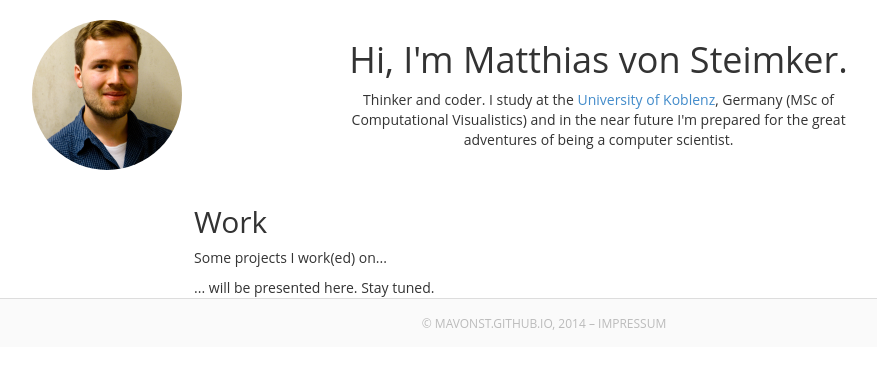
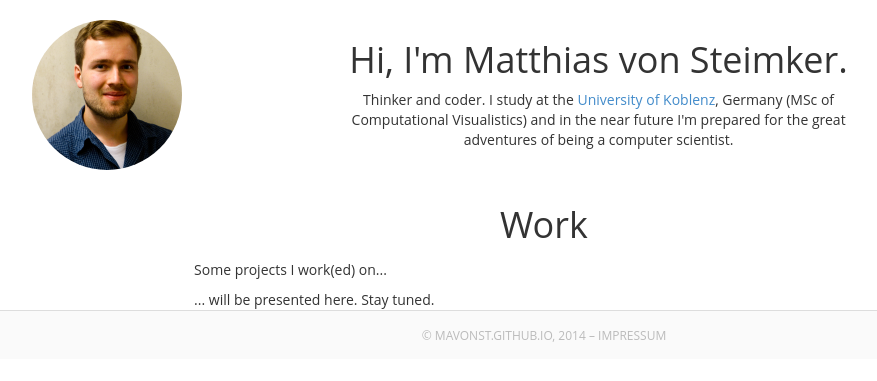
Before and after one commit to mavonst/mavonst.github.io, a Jekyll site: the page built from index.html, in a window 1280 px wide. Shown: the top 381 px of the page, without its empty margins (96-973 px from the left). Built offline with Jekyll 4.4.1, drawn with Linux system fonts in a browser that asks for light colours.

Commit message:
nothing special

```diff
--- a/index.html
+++ b/index.html
@@ -2,9 +2,10 @@
 layout: default
 title: MavonsT
 ---
-
+<header id="post-header">
+    <h1 id="post-title">Work</h1>
+</header>
 <article>
-<h2>Work</h2>
 <p>Some projects I work(ed) on...</p>
  <div class="row items">
     <div class="col-md-6">
```
Also changed, not shown: 1 other file.
